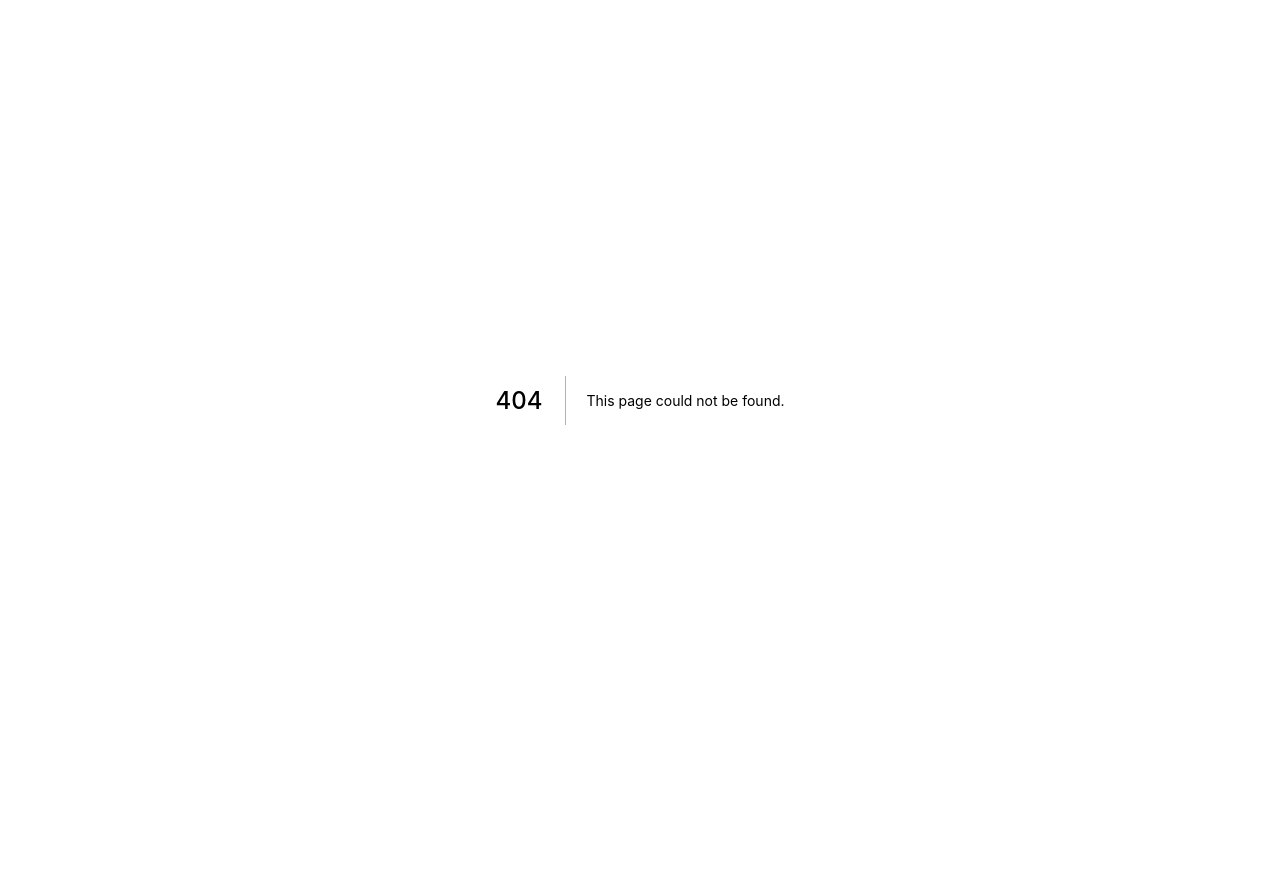
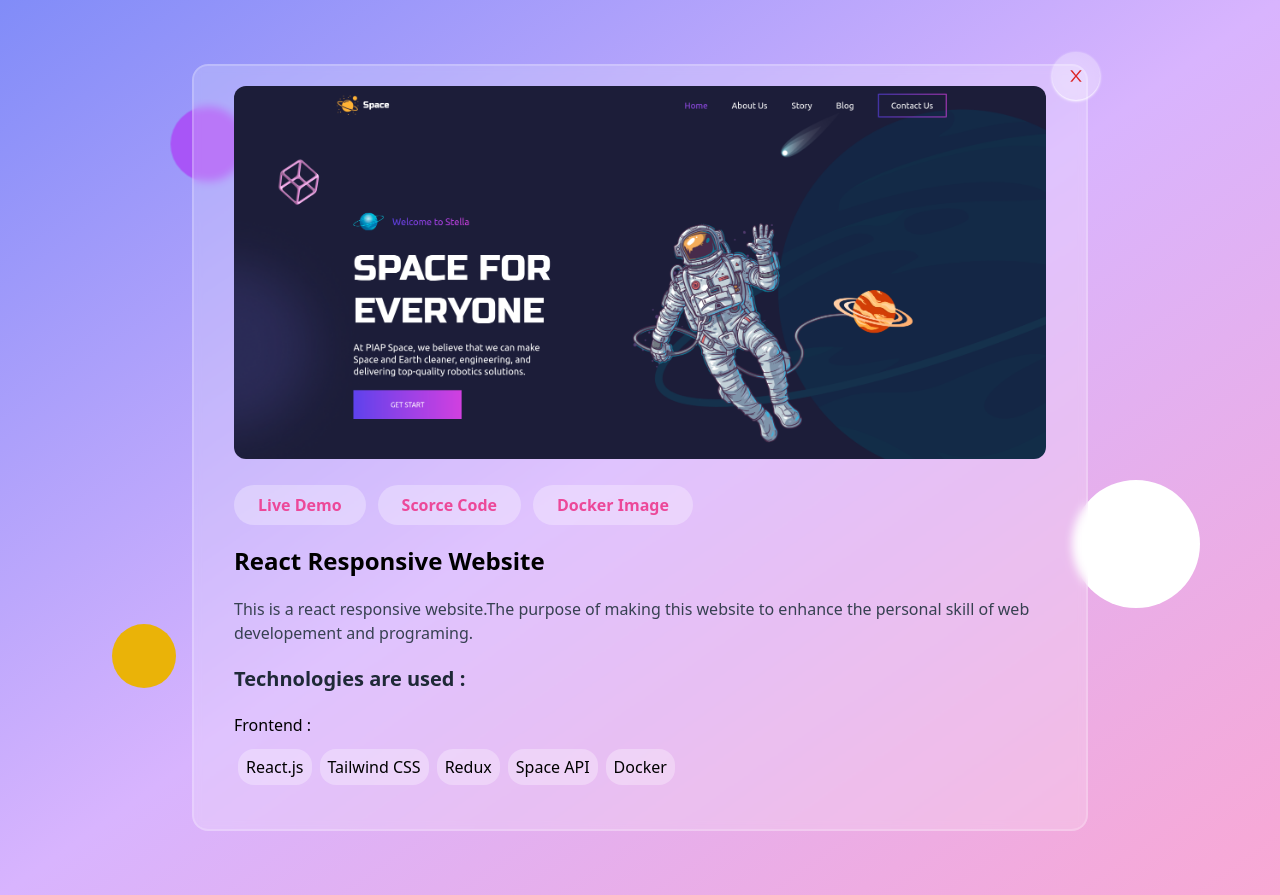
Before and after one commit to Saykot1997/glassmorphism-protfolio, a Next.js app: page /works/space in a window 1280 px wide. Before the commit this address had no page. Before the commit the page ends 800 px from the top, so only its background shows below. Built offline with nearby package versions, Linux system fonts and the light colour scheme.

Commit message:
space project add

```diff
--- a/pages/works/index.js
+++ b/pages/works/index.js
@@ -14,6 +14,7 @@ import photo9 from "../../images/work9.png"
 import photo10 from "../../images/work10.png"
 import photo11 from "../../images/work11.png"
 import photo12 from "../../images/work12.png"
+import photo13 from "../../images/work13.png"
 import Image from 'next/image'
 
 
@@ -171,6 +172,28 @@ export default function Works() {
                             {/* frontend websites */}
                             <p className=' text-lg sm:text-xl font-semibold mt-10 mb-5'>Frontend or Static Websites : </p>
                             <div className=' grid grid-cols-1 md:grid-cols-2 lg:grid-cols-3 gap-10 mt-5'>
+
+                                {/* work items start */}
+                                <div className=' w-full'>
+                                    <div className='workItems group'>
+                                        <Link href="/works/space">
+                                            <a>
+                                                <Image
+                                                    src={photo13}
+                                                    alt="work1"
+                                                    className='rounded-xl ease-in-out duration-500 group-hover:scale-110'
+                                                />
+                                            </a>
+                                        </Link>
+                                    </div>
+                                    <p className=' text-xl my-4 px-2'>Space Responsive Website</p>
+                                    <Link href="/works/space">
+                                        <a>
+                                            <button className='commonbutton'>View Project</button>
+                                        </a>
+                                    </Link>
+                                </div>
+                                {/* work items end */}
 
                                 {/* work items start */}
                                 <div className=' w-full'>
--- /dev/null
+++ b/pages/works/space.js
@@ -0,0 +1,76 @@
+import React from 'react'
+import { AiOutlineClose } from 'react-icons/ai'
+import photo2 from "../../images/work13.png";
+import Image from 'next/image'
+import { useRouter } from 'next/router'
+import Link from 'next/link'
+
+
+export default function Space() {
+
+    const router = useRouter()
+
+    const goBack = () => {
+        router.push("/works")
+    }
+
+    return (
+        <div className=" relative min-h-screen w-full py-5 sm:py-16 flex justify-center items-center bg-gradient-to-br from-indigo-400 via-purple-300 to-pink-300">
+            {/* animations div */}
+            <div className="absolute h-full w-full top-0 left-0">
+                <div className=" fixed top-28 left-44 sm:w-16 sm:h-16 rounded-full bg-purple-500 animate-zoom"></div>
+                <div className=" fixed bottom-28 left-28 sm:w-16 sm:h-16 rounded-full bg-yellow-500"></div>
+                <div className=" fixed bottom-48 right-20 w-0 sm:w-32 h-0 sm:h-32 rounded-full bg-white animate-rotated"></div>
+                <div className=" fixed top-[300px] left-[500px] w-0 sm:w-16 h-0 sm:h-16 rounded-full bg-pink-500 animate-updown"></div>
+            </div>
+            <div className='min-h-[95vh] sm:min-h-[85vh] w-[92%] sm:w-[70%] px-5 sm:px-10 py-3 sm:p-5 bg-white bg-opacity-20 rounded-2xl backdrop-blur-sm p-10 border-2 border-white border-opacity-20 relative'>
+                <div onClick={goBack} className=' z-10 absolute top-[-14px] right-[-14px] h-12 w-12 bg-white bg-opacity-30 shadow shadow-white hover:bg-pink-500 transition-all duration-300 ease-in-out rounded-full flex justify-center items-center backdrop-blur-lg cursor-pointer group'>
+                    < AiOutlineClose className=' text-lg text-red-600 group-hover:text-white' />
+                </div>
+                <div className='w-full'>
+                    <Image
+                        src={photo2}
+                        alt="photo1"
+                        className='w-full h-full object-cover rounded-xl'
+                    />
+                </div>
+                <div className=' mt-3 sm:mt-5'>
+                    <Link href="https://space-lac.vercel.app/">
+                        <a target="_blank" rel="noopener noreferrer" >
+                            <button className='commonbutton mt-3 lg:mt-0'>Live Demo</button>
+                        </a>
+                    </Link>
+                    <Link href="https://github.com/Saykot1997/space">
+                        <a target="_blank" rel="noopener noreferrer" >
+                            <button className='commonbutton mt-3 lg:mt-0'>Scorce Code</button>
+                        </a>
+                    </Link>
+                    <Link href="https://hub.docker.com/repository/docker/saykot/space">
+                        <a target="_blank" rel="noopener noreferrer" >
+                            <button className='commonbutton mt-3 lg:mt-0'>Docker Image</button>
+                        </a>
+                    </Link>
+                </div>
+
+                <h3 className=' text-lg sm:text-2xl my-3 sm:my-5 font-semibold'>React Responsive Website</h3>
+
+                <p className=' text-gray-700 text-sm sm:text-base'>This is a react responsive website.The purpose of making this website to enhance the personal skill of web developement and programing.
+                </p>
+
+                <div className='my-5 '>
+                    <h3 className=' text-lg sm:text-xl my-3 sm:my-5 text-gray-800 font-semibold'>Technologies are used :</h3>
+                    <div className=' mb-5'>
+                        <h6 className='mb-2'>Frontend :</h6>
+                        <div className='flex flex-wrap'>
+                            <span className='skilitem'>React.js</span>
+                            <span className='skilitem'>Tailwind CSS</span>
+                            <span className='skilitem'>Redux</span>
+                            <span className='skilitem'>Space API</span>
+                            <span className='skilitem'>Docker</span>
+                        </div>
+                    </div>
+                </div>
+            </div>
+        </div>
+    )
+}
```
Also changed, not shown: images/work13.png (added).
